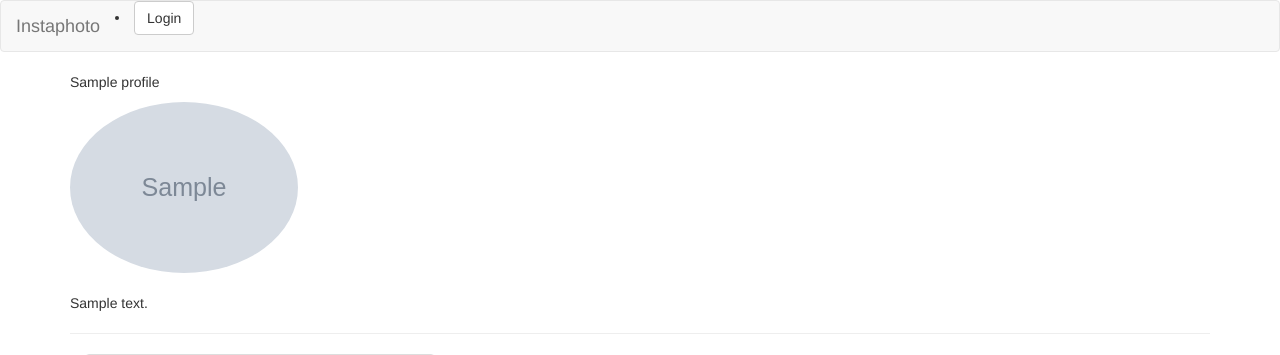
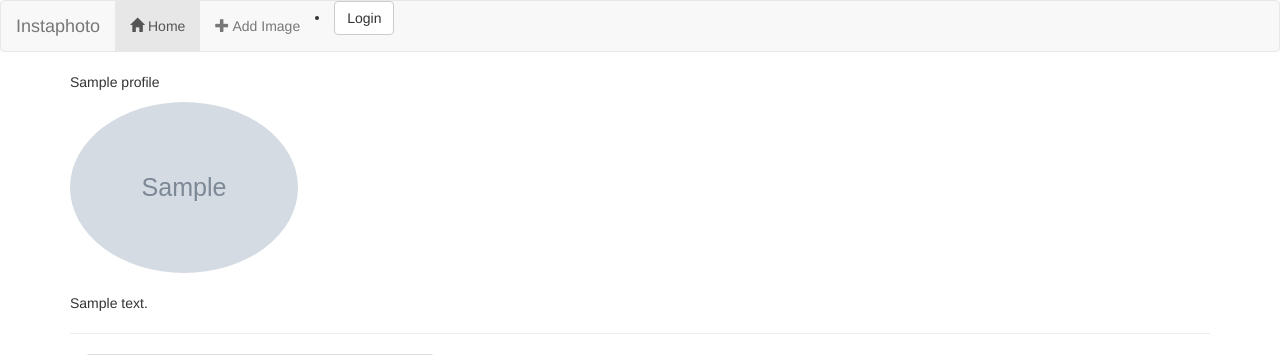
Before and after one commit to Anne56njeri/Instagram, a Django app: template Instagram/templates/main/index.html in a window 1280 px wide. Shown: the top 355 px of the page. Run offline with Django 3.2, Linux system fonts and the light colour scheme; the template is opened without the code that fills it: most values are stand-ins (such as "Sample title", 1, 10 or a date in 2020); grey boxes marked "Sample" are stand-in pictures; some libraries are stand-ins or nearby versions.

Commit message:
added a dynamic route to home page

```diff
--- a/Instagram/templates/navbar.html
+++ b/Instagram/templates/navbar.html
@@ -9,8 +9,15 @@
 <nav class="navbar navbar-default">
   <div class="container-fluid">
     <div class="navbar-header">
-      <a class="navbar-brand" href="{% url 'Index' %}">Instaphoto</a>
-    </div>
+     <a class="navbar-brand" href="{% url 'Index' %}">Instaphoto</a>
+   </div>
+   <div class="collapse navbar-collapse" id="bs-example-navbar-collapse-1">
+      <ul class="nav navbar-nav">
+        <li class="active"><a href="{%url 'Home'%}"><span class="glyphicon glyphicon-home" aria-hidden="true"></span> Home<span class="sr-only">(current)</span></a></li>
+        <li class=""><a href="{%url 'Image'%}"><span class="glyphicon glyphicon-plus" aria-hidden="true"></span> Add Image<span class="sr-only"></span></a></li>
+
+      </ul>
+
     {% if user.is_authenticated %}
 
       <div class="col-sm-4 col-md-4 navbar-right">
@@ -35,7 +42,7 @@
                       <a href="{%url 'Profile' %}">Edit profile</a>
                     </li>
                     <li>
-                      <a href="{%url 'Image' %}"><span class="glyphicon glyphicon-plus" aria-hidden="true"></span> Add image</a>
+                      <a href="{%url 'Image' %}">Add image</a>
                     </li>
 
                     <li>
@@ -55,6 +62,7 @@
 
 
   </div>
+</div>
 </nav>
 </body>
 </html>
--- a/Instagram/templates/navbar1.html
+++ b/Instagram/templates/navbar1.html
@@ -9,7 +9,9 @@
 <nav class="navbar navbar-default">
   <div class="container-fluid">
     <div class="navbar-header">
-      <a class="navbar-brand" href="{% url 'Index' %}">Instaphoto</a>
+
+    <a class="navbar-brand" href="{% url 'Index' %}">Instaphoto</a>
+
     </div>
   </div>
 </nav>
--- a/Instagram/urls.py
+++ b/Instagram/urls.py
@@ -9,6 +9,7 @@ url(r'^accounts/',include('registration.backends.simple.urls')),
 url(r'^profile/',views.first_profile,name='Profile'),
 url(r'^images/',views.add_image,name='Image'),
 url(r'^details/(\d+)',views.details,name='Details'),
+url(r'^instaphoto/',views.home,name='Home',)
 
 ]
 if settings.DEBUG:
--- a/Instagram/views.py
+++ b/Instagram/views.py
@@ -44,3 +44,6 @@ def details(request,image_id):
     except DoesNotExsist:
         raise Http404()
     return render(request,'main/details.html',{"image_details":image_details})
+def home(request):
+    title='Welcome to Instaphoto'
+    return render(request,'main/home.html',{"title":title})
```
Also changed, not shown: Instagram/templates/main/home.html (added, +16 -0 lines), Instagram/static/css/home.css (added).
